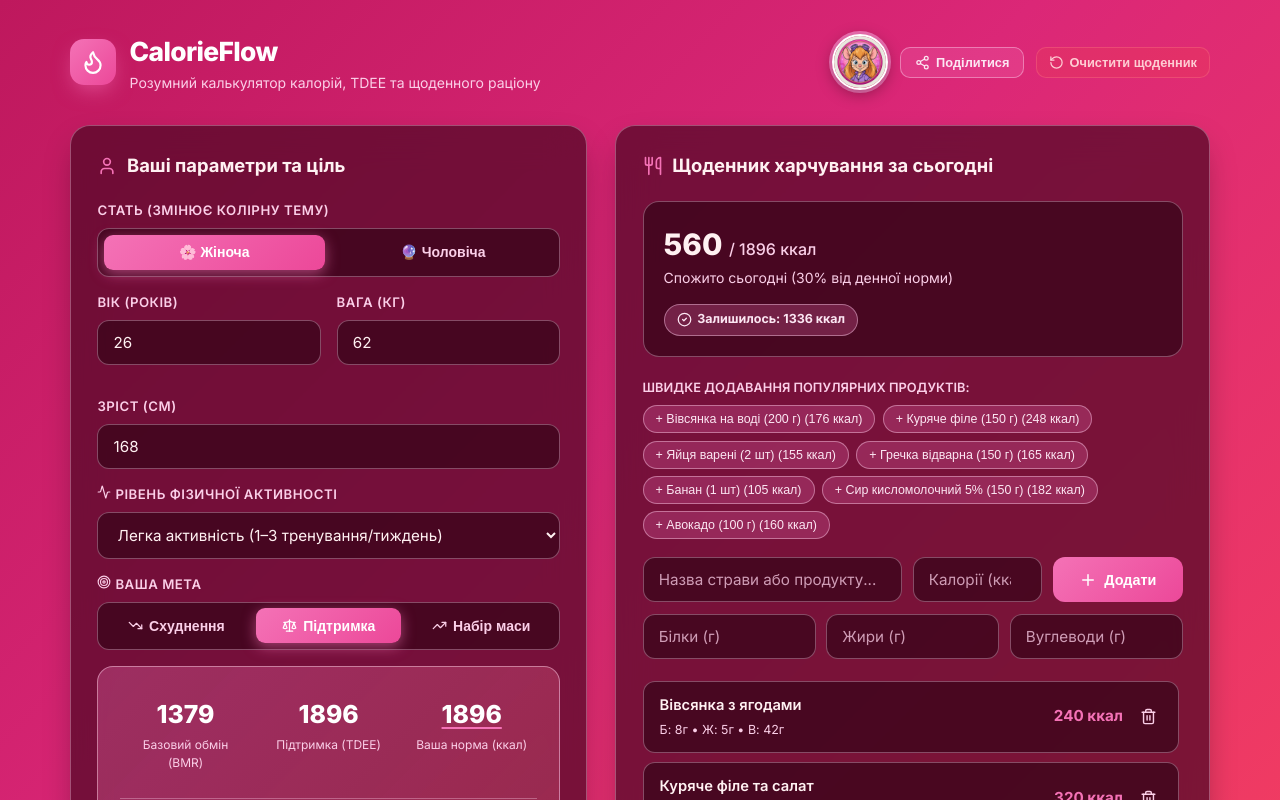
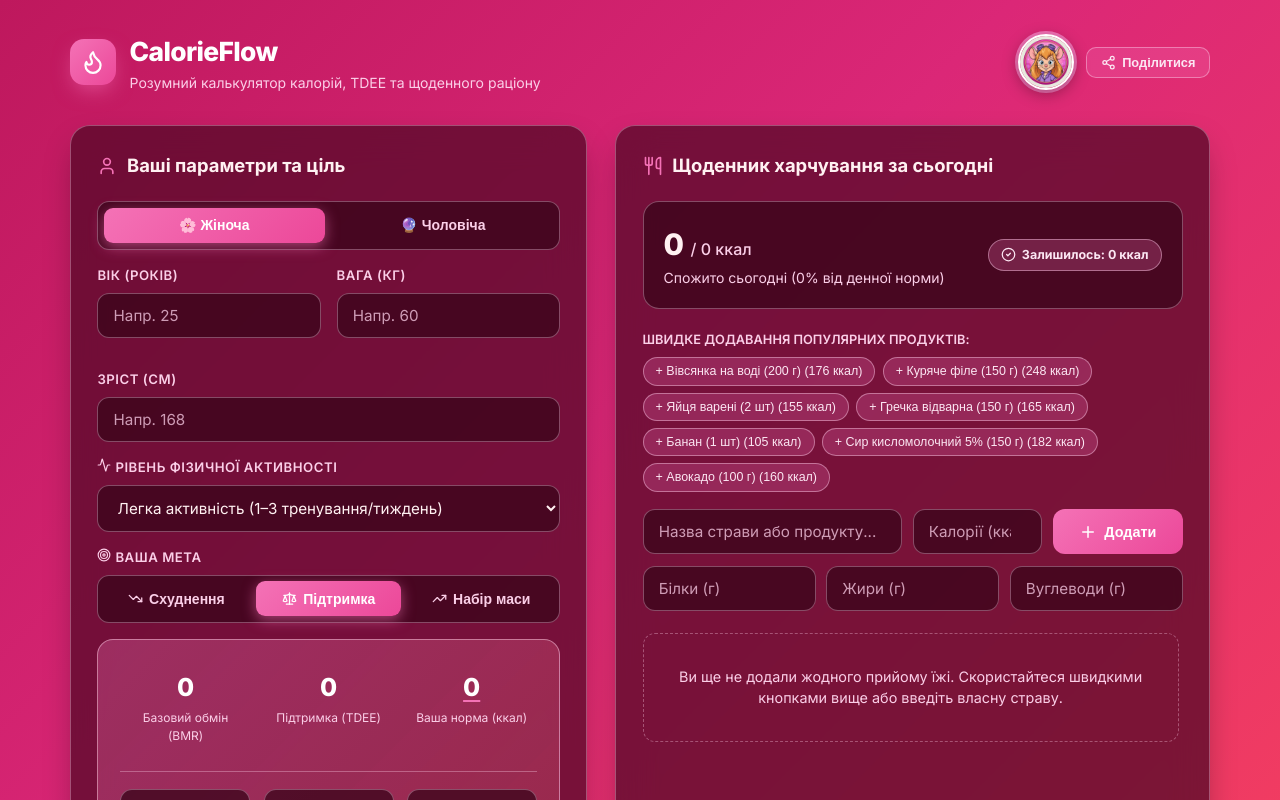
Before and after one commit to ingavash/calorie-calculator, a React (Vite) app: page / in a window 1280 px wide. Shown: the top 800 px of the page. Built offline with nearby package versions, Linux system fonts and the light colour scheme.

Commit message:
Remove gender label text and make calculator unpopulated by default

```diff
--- a/src/App.jsx
+++ b/src/App.jsx
@@ -43,17 +43,14 @@ const QUICK_FOODS = [
 
 const DEFAULT_PROFILE = {
   gender: 'female',
-  age: 26,
-  weight: 62,
-  height: 168,
+  age: '',
+  weight: '',
+  height: '',
   activity: 1.375,
   goal: 'maintain',
 }
 
-const DEFAULT_MEALS = [
-  { id: 1, name: 'Вівсянка з ягодами', kcal: 240, protein: 8, fat: 5, carbs: 42 },
-  { id: 2, name: 'Куряче філе та салат', kcal: 320, protein: 42, fat: 10, carbs: 14 },
-]
+const DEFAULT_MEALS = []
 
 function formatNum(num) {
   const n = Number(num) || 0
@@ -63,7 +60,7 @@ function formatNum(num) {
 export default function App() {
   const [profile, setProfile] = useState(() => {
     try {
-      const saved = localStorage.getItem('cf_profile')
+      const saved = localStorage.getItem('cf_profile_v2')
       if (saved) {
         const parsed = JSON.parse(saved)
         if (parsed && typeof parsed === 'object') {
@@ -78,7 +75,7 @@ export default function App() {
 
   const [meals, setMeals] = useState(() => {
     try {
-      const saved = localStorage.getItem('cf_meals')
+      const saved = localStorage.getItem('cf_meals_v2')
       if (saved) {
         const parsed = JSON.parse(saved)
         if (Array.isArray(parsed)) {
@@ -105,7 +102,7 @@ export default function App() {
 
   useEffect(() => {
     try {
-      localStorage.setItem('cf_profile', JSON.stringify(profile))
+      localStorage.setItem('cf_profile_v2', JSON.stringify(profile))
     } catch {
       // ignore storage quota errors
     }
@@ -114,7 +111,7 @@ export default function App() {
 
   useEffect(() => {
     try {
-      localStorage.setItem('cf_meals', JSON.stringify(meals))
+      localStorage.setItem('cf_meals_v2', JSON.stringify(meals))
     } catch {
       // ignore storage quota errors
     }
@@ -291,7 +288,6 @@ export default function App() {
             </h2>
 
             <div className="form-group">
-              <span className="form-label">Стать (змінює колірну тему)</span>
               <div className="gender-toggle">
                 <button
                   type="button"
@@ -318,6 +314,7 @@ export default function App() {
                   type="number"
                   min="10"
                   max="110"
+                  placeholder="Напр. 25"
                   className="input-field"
                   value={profile.age}
                   onChange={(e) => setProfile({ ...profile, age: e.target.value })}
@@ -332,6 +329,7 @@ export default function App() {
                   min="25"
                   max="300"
                   step="0.1"
+                  placeholder="Напр. 60"
                   className="input-field"
                   value={profile.weight}
                   onChange={(e) => setProfile({ ...profile, weight: e.target.value })}
@@ -345,6 +343,7 @@ export default function App() {
                   type="number"
                   min="100"
                   max="250"
+                  placeholder="Напр. 168"
                   className="input-field"
                   value={profile.height}
                   onChange={(e) => setProfile({ ...profile, height: e.target.value })}
```
Also changed, not shown: 1 other file (tests, documents, lock files or other folders).
